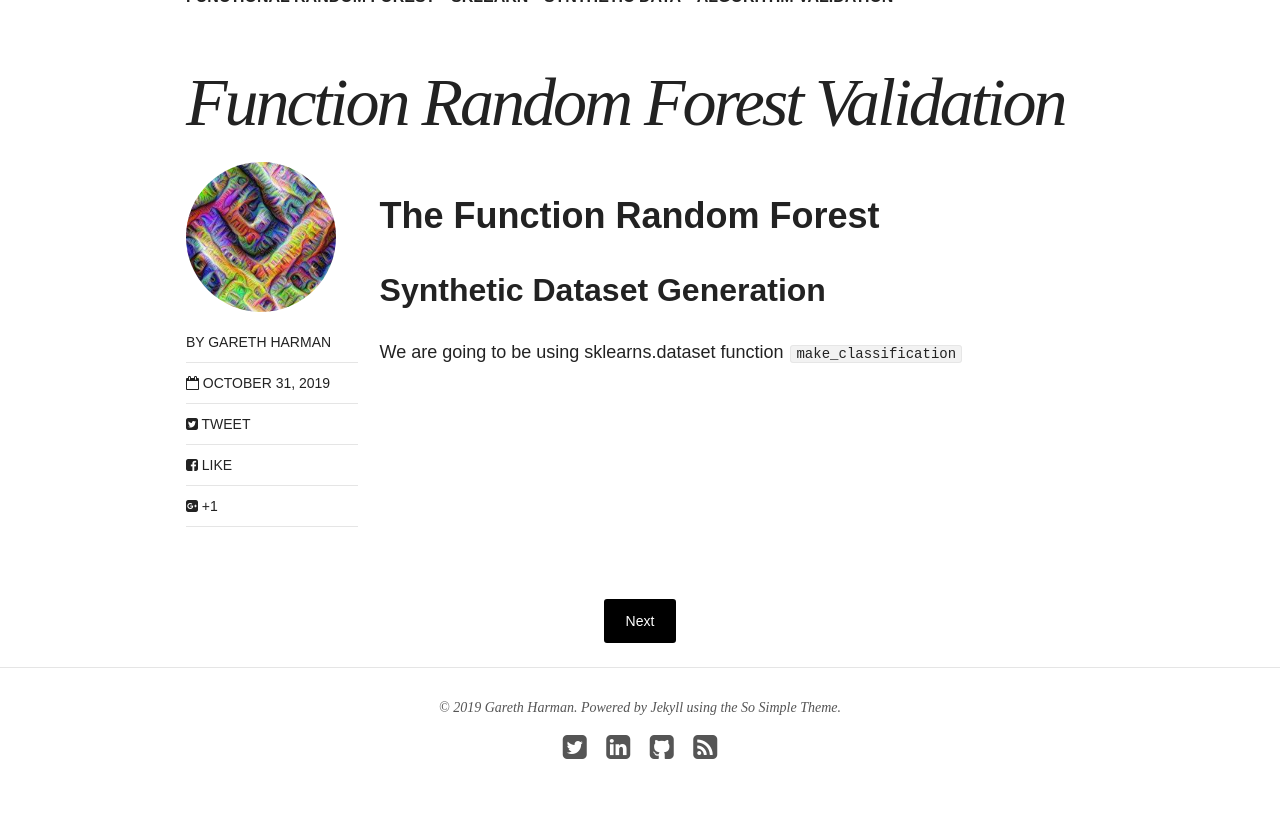
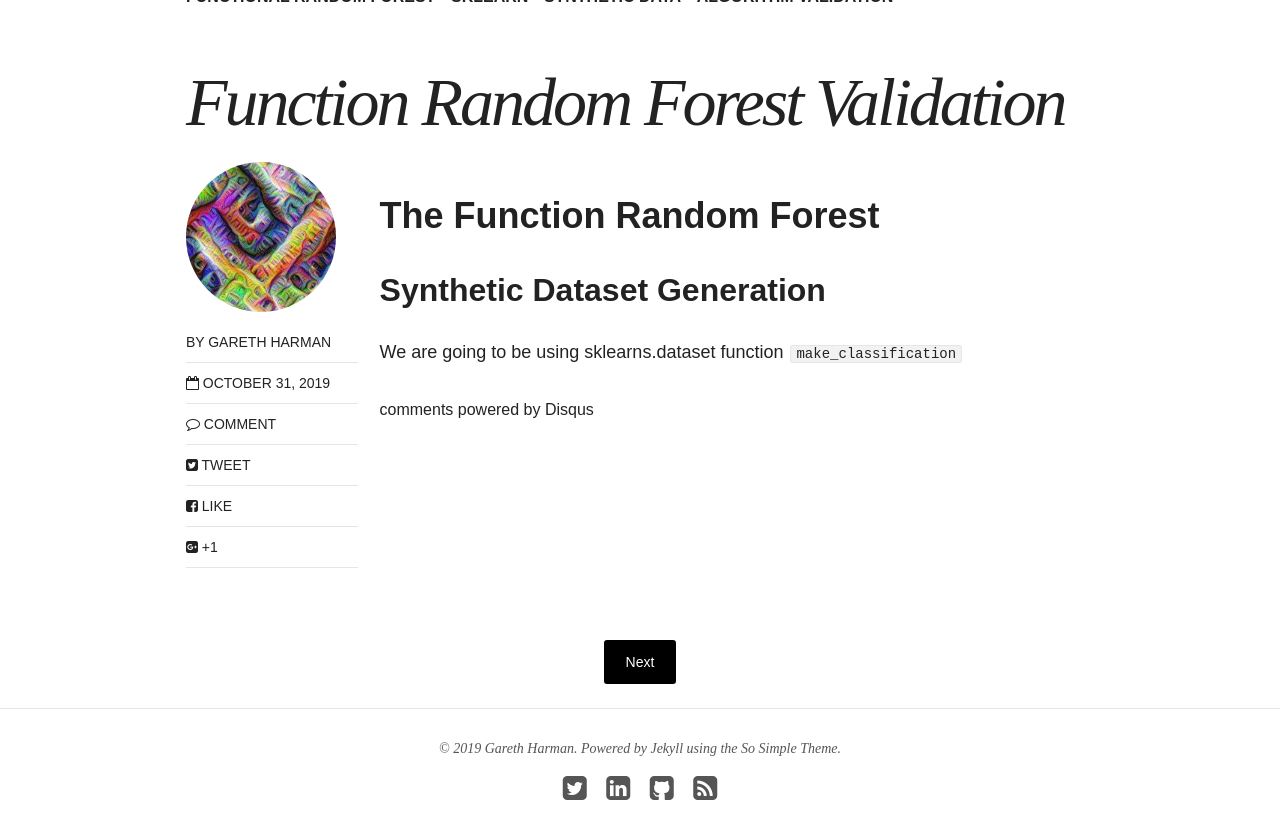
Before and after one commit to gareth-harman/gareth-harman.github.io, a Jekyll site: the page built from _posts/blog/2019-10-31-FRF_validation.md, in a window 1280 px wide and 900 px high, scrolled down 737 px. Shown: the top 839 px of the window. Built offline with Jekyll 4.4.1, drawn with Linux system fonts in a browser that asks for light colours; nearby versions of some CDN libraries; comment, search, counter and statistics services are not loaded.

Commit message:
mess with intro site

```diff
--- a/_config.yml
+++ b/_config.yml
@@ -41,7 +41,7 @@ owner:
   name: Gareth Harman
   avatar: bio-photo.jpg
   email: harmang@ohsu.edu
-  disqus-shortname: #garethharman
+  disqus-shortname: garethharman
   twitter: gareth_harman_
   facebook: #username
   github: gareth-harman
```
